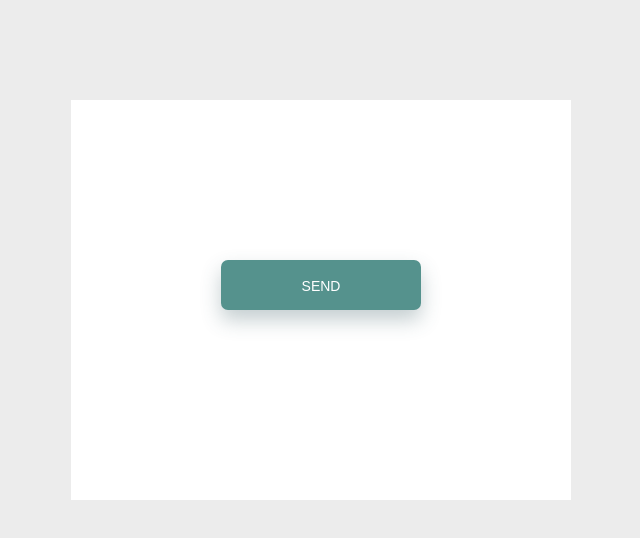
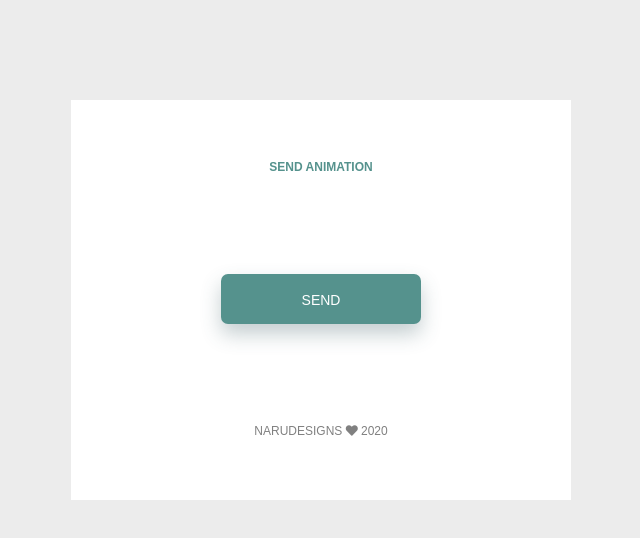
Before and after one commit to NARUDESIGNS/send-animation, a plain HTML site: page send/index.html in a window 1280 px wide. Shown: the whole page, without its empty margins (319-959 px from the left). Drawn offline with Linux system fonts and the light colour scheme.

Commit message:
completed SEND  animation

```diff
--- a/send/app.css
+++ b/send/app.css
@@ -116,12 +116,22 @@ body {
     background-color: white;
     padding-top: 10px;
 }
-
+.container > p {
+    text-align: center;
+    font-size: 12px;
+    font-family: Arial, Helvetica, sans-serif;
+    color: grey;
+    margin-top: 50px;
+}
+.container > p:nth-of-type(1) {
+    color: rgb(85, 146, 141);
+    font-size: 12px;
+}
 
 .send {
     width: 200px;
     height: 50px;
-    margin: 150px auto;
+    margin: 100px auto;
     padding: 1px;
     background-color: rgb(80, 80, 133);
     background-color: rgb(85, 146, 141);
--- a/send/index.html
+++ b/send/index.html
@@ -9,6 +9,7 @@
 </head>
 <body>
     <div class="container">
+        <p><strong>SEND ANIMATION</strong> </p>
 
         <div id="send" class="send">
             <p id="message" class=" ">SEND</p>
@@ -29,6 +30,7 @@
 
         </div>
 
+        <p>NARUDESIGNS <i class="fa fa-heart"></i> 2020</p>
     </div>
 
     <script src="app.js"></script>
```
Also changed, not shown: send/app.js (+4 -6 lines).
